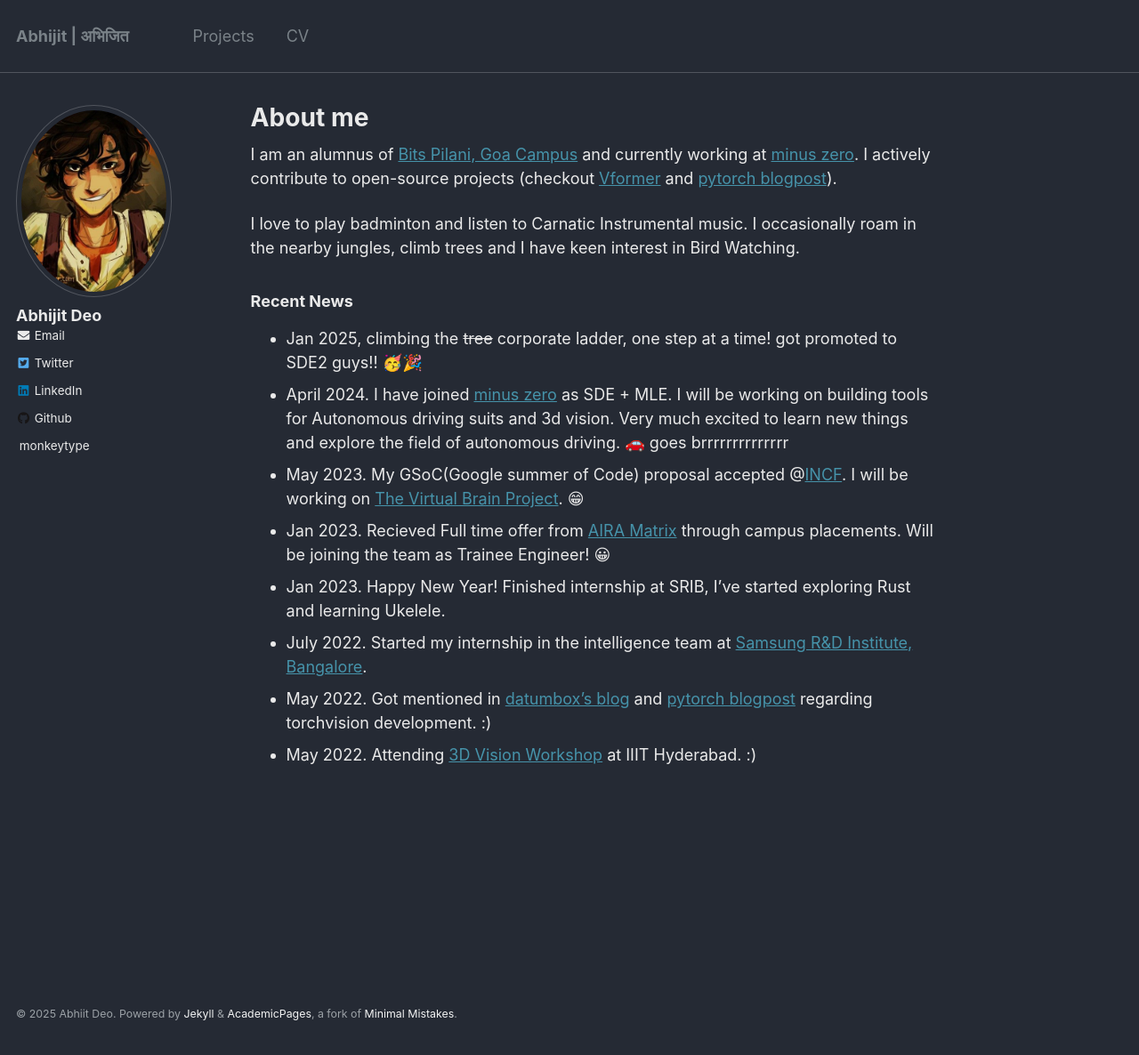
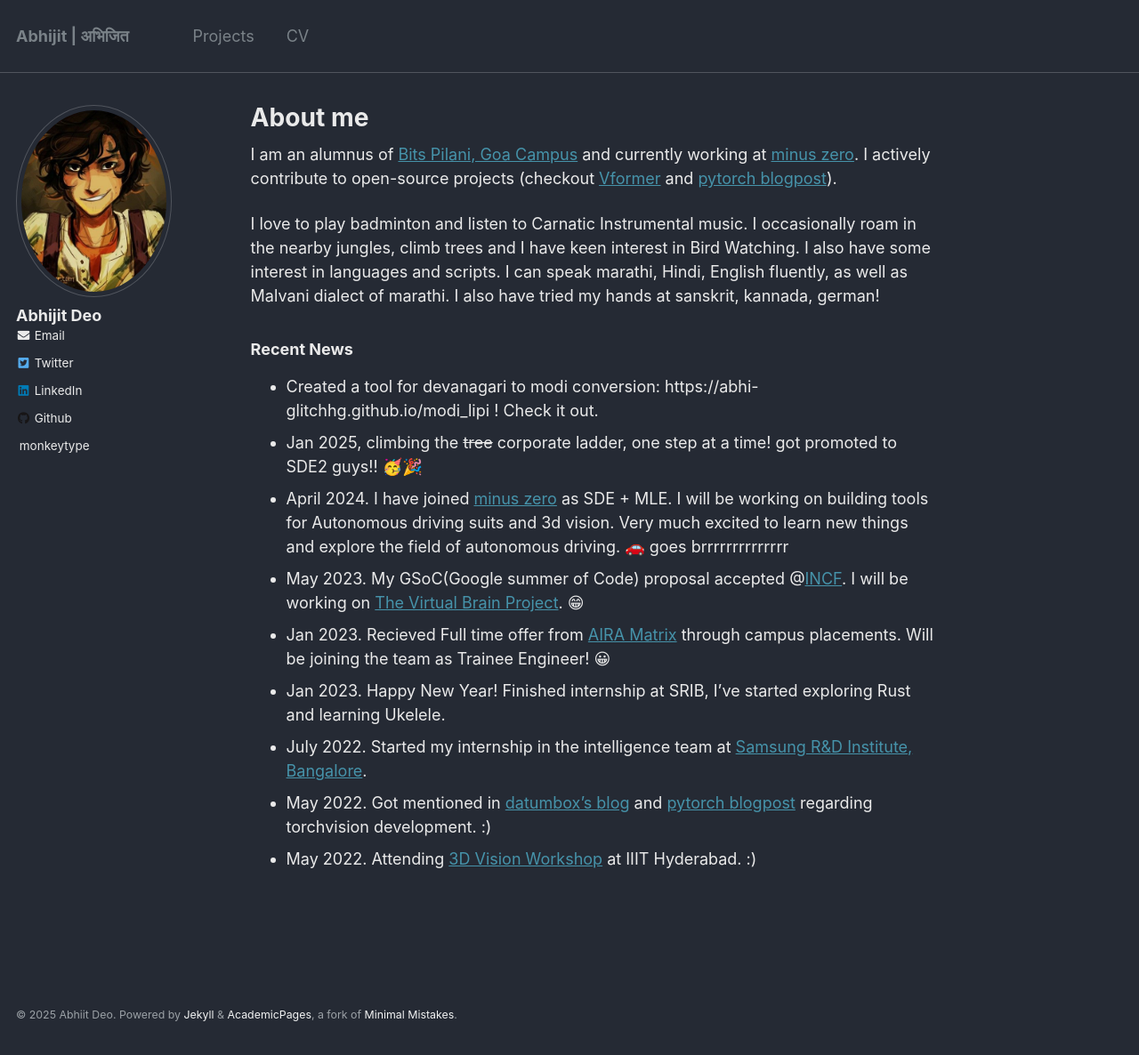
Before and after one commit to abhi-glitchhg/abhi-glitchhg.github.io, a Jekyll site: the page built from _pages/about.md, in a window 1280 px wide and 1186 px high. Shown: the whole window at 89% size. Built offline with Jekyll 4.4.1, drawn with Linux system fonts in a browser that asks for light colours.

Commit message:
Update about.md

```diff
--- a/_pages/about.md
+++ b/_pages/about.md
@@ -10,7 +10,9 @@ redirect_from:
 
 I am an alumnus of [Bits Pilani, Goa Campus](https://www.bits-pilani.ac.in/Goa/) and currently working at [minus zero](https://minuszero.ai/). I actively contribute to open-source projects (checkout [Vformer](github.com/sforAiDl/vformer) and [pytorch blogpost](https://pytorch.org/blog/pytorch-1.12-new-library-releases/#new-augmentations-layers-and-losses)).
 
-I love to play badminton and listen to Carnatic Instrumental music. I occasionally roam in the nearby jungles, climb trees and I have keen interest in Bird Watching.
+I love to play badminton and listen to Carnatic Instrumental music. I occasionally roam in the nearby jungles, climb trees and I have keen interest in Bird Watching. I also have some interest in languages and scripts. I can speak marathi, Hindi, English fluently, as well as Malvani dialect of marathi. I also have tried my hands at sanskrit, kannada, german!
+
+
 
 
 
@@ -20,6 +22,7 @@ I love to play badminton and listen to Carnatic Instrumental music. I occasional
 
 
 ### Recent News
+* Created a tool for devanagari to modi conversion: https://abhi-glitchhg.github.io/modi_lipi ! Check it out.
 * Jan 2025, climbing the ~~tree~~ corporate ladder, one step at a time! got promoted to SDE2 guys!! 🥳🎉
 * April 2024. I have joined [minus zero](https://www.minuszero.ai/) as SDE + MLE. I will be working on building tools for Autonomous driving suits and 3d vision. Very much excited to learn new things and explore the field of autonomous driving. 🚗 goes brrrrrrrrrrrrrr
 * May 2023. My GSoC(Google summer of Code) proposal accepted @[INCF](https://www.incf.org/). I will be working on [The Virtual Brain Project](https://www.thevirtualbrain.org/tvb/). 😁
```
